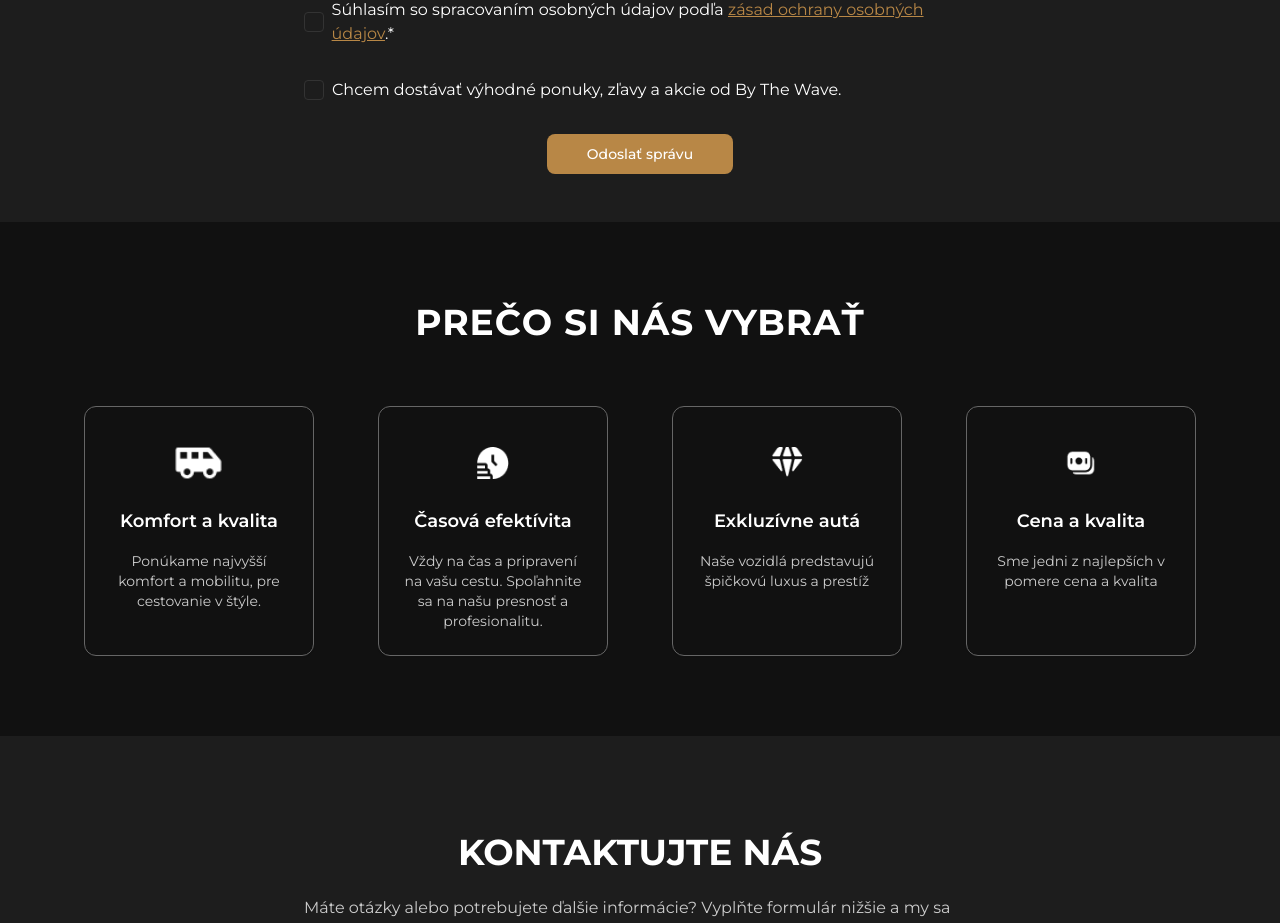
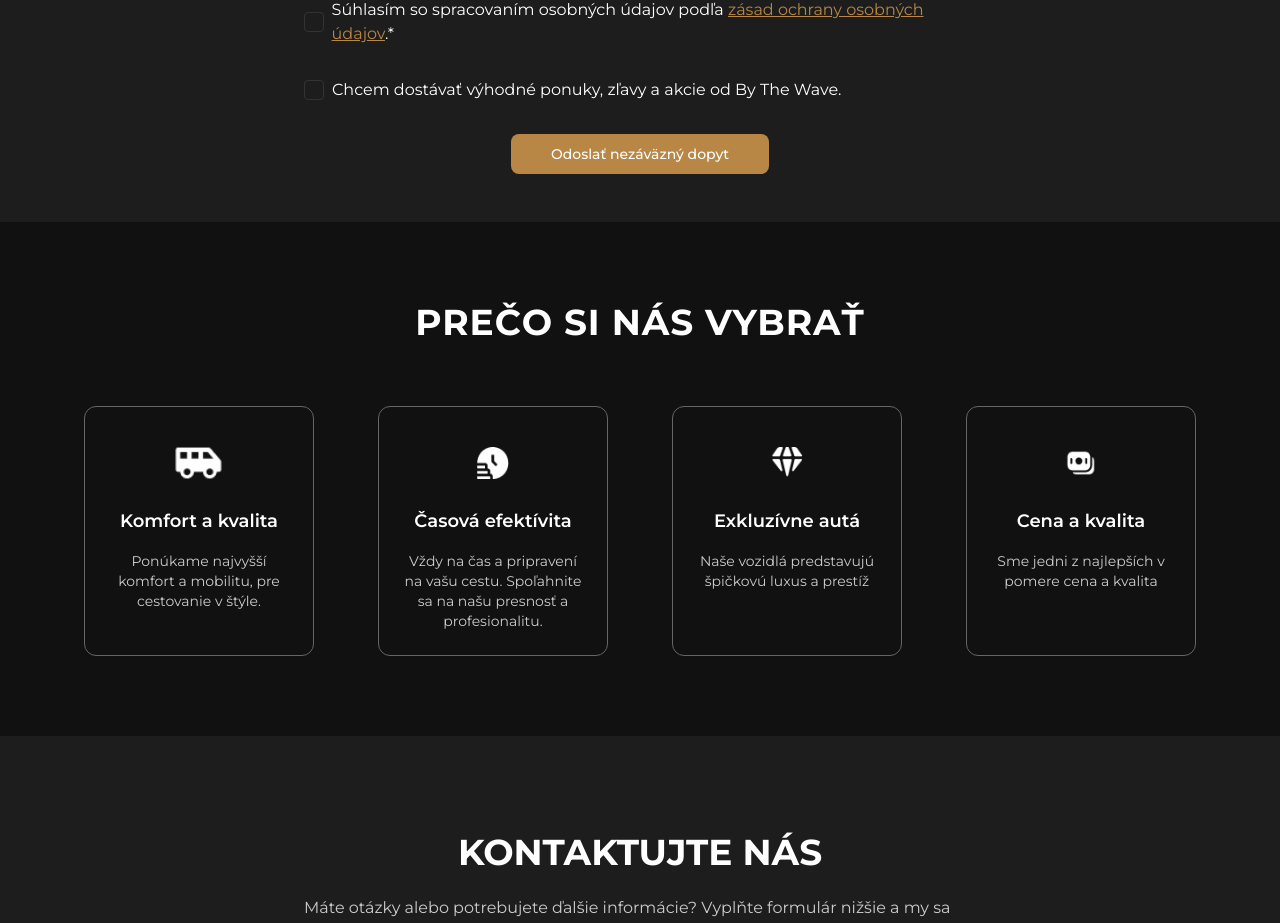
Before and after one commit to igortittel/btw-web, a Next.js app: page /rezervacie in a window 1280 px wide. Shown: the part 1806-2729 px from the top of the page. Built offline with nearby package versions, Linux system fonts and the light colour scheme.

Commit message:
Reservation button

```diff
--- a/components/reservation-form.tsx
+++ b/components/reservation-form.tsx
@@ -669,7 +669,7 @@ export function ReservationForm() {
                   Odosielam...
                 </>
               ) : (
-                "Odoslať správu"
+                "Odoslať nezáväzný dopyt"
               )}
             </Button>
           </div>
```
